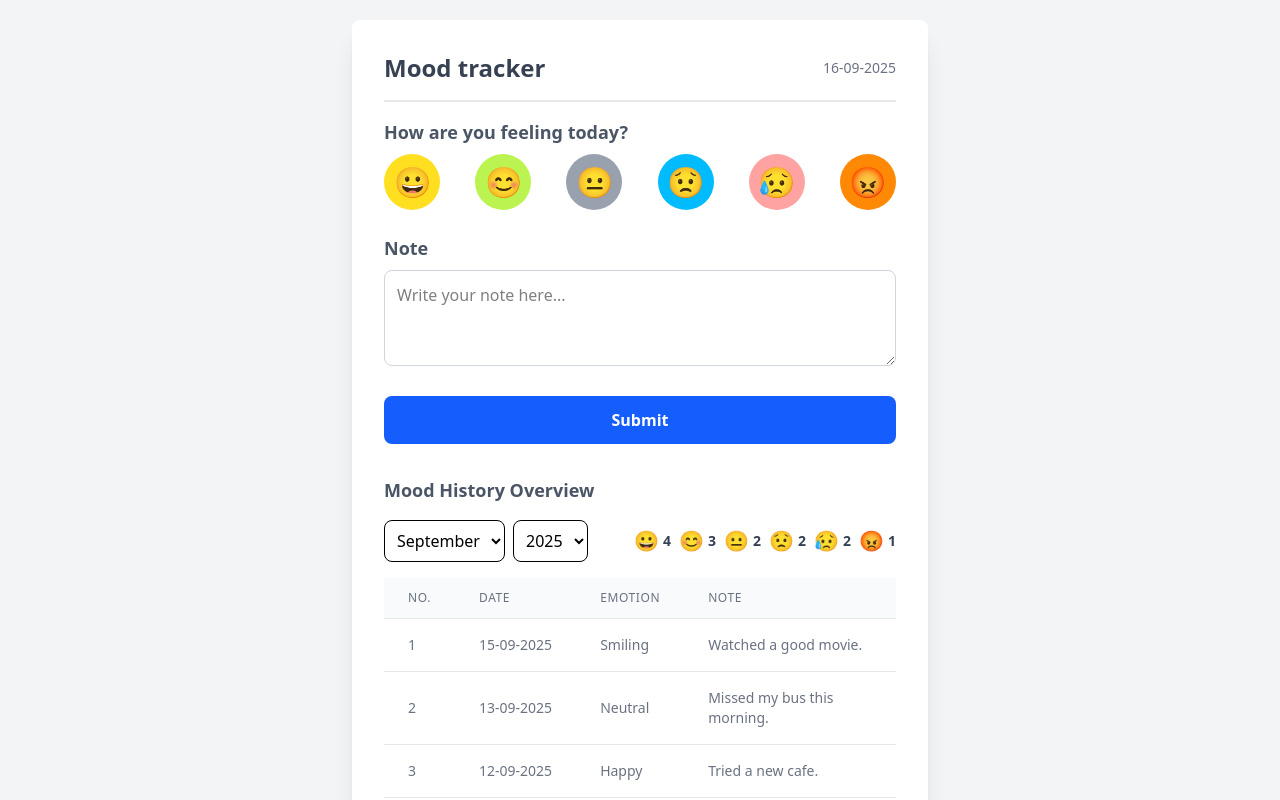
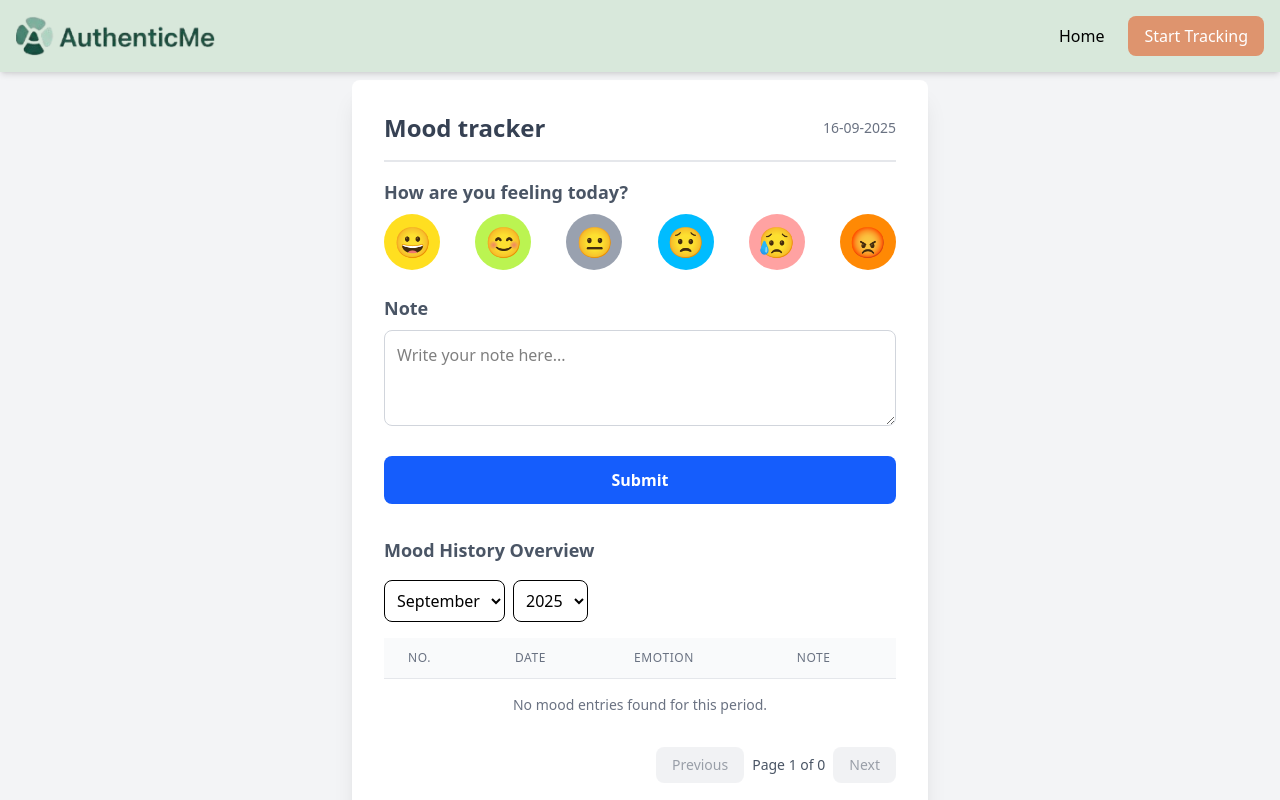
Before and after one commit to banalmajda/moodtracker, a React (Vite) app: page /tracking in a window 1280 px wide. Shown: the top 800 px of the page. Built offline with nearby package versions, Linux system fonts and the light colour scheme.

Commit message:
edit page MoodTracker

```diff
--- a/src/components/pages/MoodTracker.jsx
+++ b/src/components/pages/MoodTracker.jsx
@@ -1,59 +1,8 @@
 import React, { useState, useEffect } from "react";
+import MainLayout from "../layout/MainLayout.jsx";
 
 // Data dummy untuk riwayat mood
-const initialHistory = [
-  { date: "15-09-2025", emotion: "Smiling", note: "Watched a good movie." },
-  {
-    date: "13-09-2025",
-    emotion: "Neutral",
-    note: "Missed my bus this morning.",
-  },
-  { date: "12-09-2025", emotion: "Happy", note: "Tried a new cafe." },
-  { date: "11-09-2025", emotion: "Anxious", note: "Deadline approaching." },
-  { date: "10-09-2025", emotion: "Smiling", note: "Had a great day at work." },
-  { date: "09-09-2025", emotion: "Sad", note: "Felt a bit down." },
-  { date: "08-09-2025", emotion: "Angry", note: "Traffic was terrible." },
-  { date: "07-09-2025", emotion: "Happy", note: "Went out with friends!" },
-  { date: "06-09-2025", emotion: "Smiling", note: "Got good news." },
-  { date: "05-09-2025", emotion: "Neutral", note: "Just a normal day." },
-  {
-    date: "04-09-2025",
-    emotion: "Sad",
-    note: "Felt a bit down in the morning.",
-  },
-  { date: "03-09-2025", emotion: "Happy", note: "Went out with friends!" },
-  { date: "02-09-2025", emotion: "Smiling", note: "Got good news." },
-  { date: "01-09-2025", emotion: "Anxious", note: "Deadline approaching." },
-  { date: "30-08-2025", emotion: "Neutral", note: "Lazy Sunday." },
-  { date: "29-08-2025", emotion: "Smiling", note: "A productive day." },
-  { date: "28-08-2025", emotion: "Neutral", note: "Weather was so-so." },
-  { date: "27-08-2025", emotion: "Sad", note: "Lost my keys." },
-  { date: "26-08-2025", emotion: "Happy", note: "Tried a new cafe." },
-  { date: "25-08-2025", emotion: "Smiling", note: "Received a gift." },
-  {
-    date: "24-08-2025",
-    emotion: "Neutral",
-    note: "Missed my bus this morning.",
-  },
-  {
-    date: "23-08-2025",
-    emotion: "Anxious",
-    note: "Big presentation tomorrow.",
-  },
-  { date: "22-08-2025", emotion: "Smiling", note: "Watched a good movie." },
-  { date: "21-08-2025", emotion: "Smiling", note: "Started a new project." },
-  { date: "20-08-2025", emotion: "Neutral", note: "Nothing special happened." },
-  { date: "19-08-2025", emotion: "Happy", note: "Spent time with family." },
-  { date: "18-08-2025", emotion: "Sad", note: "Feeling under the weather." },
-  { date: "17-08-2025", emotion: "Smiling", note: "Finished a book I liked." },
-  { date: "16-08-2025", emotion: "Neutral", note: "Just relaxing at home." },
-  { date: "15-08-2025", emotion: "Anxious", note: "Got a tough assignment." },
-  {
-    date: "14-08-2025",
-    emotion: "Happy",
-    note: "Finally solved a tricky problem.",
-  },
-];
+const initialHistory = []; // Mulai dengan array kosong
 
 const MoodTracker = () => {
   // State to store mood history, initialized from localStorage or dummy data
@@ -77,6 +26,10 @@ const MoodTracker = () => {
   const currentYear = new Date().getFullYear().toString();
   const [selectedMonth, setSelectedMonth] = useState(currentMonth);
   const [selectedYear, setSelectedYear] = useState(currentYear);
+
+  // States for pagination
+  const [currentPage, setCurrentPage] = useState(1);
+  const rowsPerPage = 7;
 
   // Use useEffect to save data to localStorage whenever the `history` state changes
   useEffect(() => {
@@ -127,9 +80,10 @@ const MoodTracker = () => {
 
     setSelectedEmotion(null);
     setNote("");
-    // Reset filters to the current month/year after submission
+    // Reset filters and go back to page 1 after submission
     setSelectedMonth(currentMonth);
     setSelectedYear(currentYear);
+    setCurrentPage(1);
   };
 
   // Filter history based on selected month and year
@@ -147,6 +101,9 @@ const MoodTracker = () => {
     counts[entry.emotion] = (counts[entry.emotion] || 0) + 1;
     return counts;
   }, {});
+
+  // Sort mood counts from highest to lowest
+  const sortedMoods = Object.entries(moodCounts).sort(([, a], [, b]) => b - a);
 
   // Generate month and year options
   const months = [
@@ -170,8 +127,17 @@ const MoodTracker = () => {
     years.unshift(currentYear);
   }
 
+  // Pagination logic
+  const totalPages = Math.ceil(filteredHistory.length / rowsPerPage);
+  const startIndex = (currentPage - 1) * rowsPerPage;
+  const currentHistory = filteredHistory.slice(
+    startIndex,
+    startIndex + rowsPerPage
+  );
+
   return (
-    <div className="flex justify-center items-start min-h-screen p-5 bg-gray-100">
+    <MainLayout>
+      <div className="flex justify-center items-start min-h-screen p-5 bg-gray-100 pt-20">
         <div className="w-full max-w-xl bg-white rounded-lg shadow-xl p-8">
           {/* Header */}
           <div className="flex justify-between items-center pb-4 mb-4 border-b-2 border-gray-200">
@@ -244,7 +210,10 @@ const MoodTracker = () => {
                 <select
                   className="p-2 border rounded-lg"
                   value={selectedMonth}
-                onChange={(e) => setSelectedMonth(e.target.value)}
+                  onChange={(e) => {
+                    setSelectedMonth(e.target.value);
+                    setCurrentPage(1); // Reset page to 1 on filter change
+                  }}
                 >
                   {months.map((month) => (
                     <option key={month} value={month}>
@@ -255,7 +224,10 @@ const MoodTracker = () => {
                 <select
                   className="p-2 border rounded-lg"
                   value={selectedYear}
-                onChange={(e) => setSelectedYear(e.target.value)}
+                  onChange={(e) => {
+                    setSelectedYear(e.target.value);
+                    setCurrentPage(1); // Reset page to 1 on filter change
+                  }}
                 >
                   {years.map((year) => (
                     <option key={year} value={year}>
@@ -266,11 +238,11 @@ const MoodTracker = () => {
               </div>
               {/* Mood Overview */}
               <div className="flex space-x-2">
-              {Object.entries(emojiMap).map(([emotion, emoji]) => (
+                {sortedMoods.map(([emotion, count]) => (
                   <div key={emotion} className="flex items-center space-x-1">
-                  <span className="text-xl">{emoji}</span>
+                    <span className="text-xl">{emojiMap[emotion]}</span>
                     <span className="text-sm font-semibold text-gray-700">
-                    {moodCounts[emotion] || 0}
+                      {count}
                     </span>
                   </div>
                 ))}
@@ -299,11 +271,11 @@ const MoodTracker = () => {
                   </tr>
                 </thead>
                 <tbody className="bg-white divide-y divide-gray-200">
-                {filteredHistory.length > 0 ? (
-                  filteredHistory.map((entry, index) => (
-                    <tr key={index}>
+                  {currentHistory.length > 0 ? (
+                    currentHistory.map((entry, index) => (
+                      <tr key={startIndex + index}>
                         <td className="px-6 py-4 whitespace-nowrap text-sm text-gray-500">
-                        {index + 1}
+                          {startIndex + index + 1}
                         </td>
                         <td className="px-6 py-4 whitespace-nowrap text-sm text-gray-500">
                           {entry.date}
@@ -329,11 +301,34 @@ const MoodTracker = () => {
                 </tbody>
               </table>
             </div>
+
+            {/* Pagination */}
+            <div className="flex justify-end items-center mt-4 space-x-2">
+              <button
+                className="px-4 py-2 text-sm font-medium rounded-lg bg-gray-200 text-gray-700 hover:bg-gray-300 disabled:opacity-50"
+                onClick={() => setCurrentPage(currentPage - 1)}
+                disabled={currentPage === 1}
+              >
+                Previous
+              </button>
+              <span className="text-sm text-gray-600">
+                Page {currentPage} of {totalPages}
+              </span>
+              <button
+                className="px-4 py-2 text-sm font-medium rounded-lg bg-gray-200 text-gray-700 hover:bg-gray-300 disabled:opacity-50"
+                onClick={() => setCurrentPage(currentPage + 1)}
+                disabled={
+                  currentPage === totalPages || filteredHistory.length === 0
+                }
+              >
+                Next
+              </button>
             </div>
           </div>
         </div>
+      </div>
+    </MainLayout>
   );
 };
 
 export default MoodTracker;
-// End of file MoodTracker.jsx
```
Lines whose indentation alone changed are shown as unchanged.
